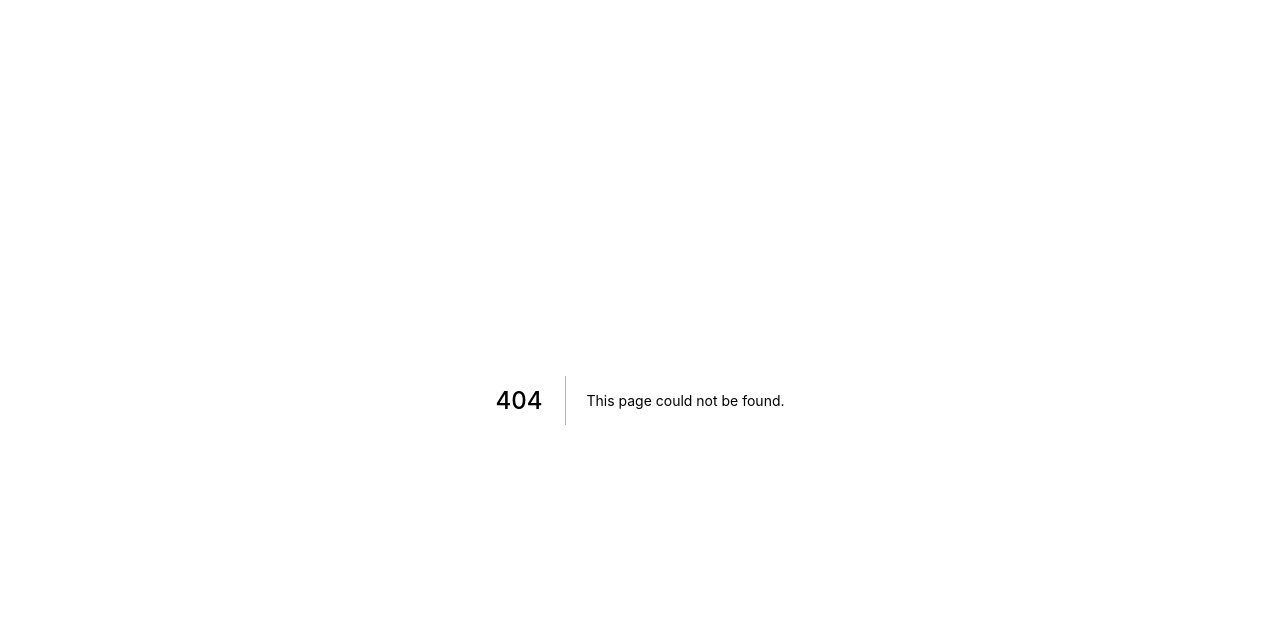
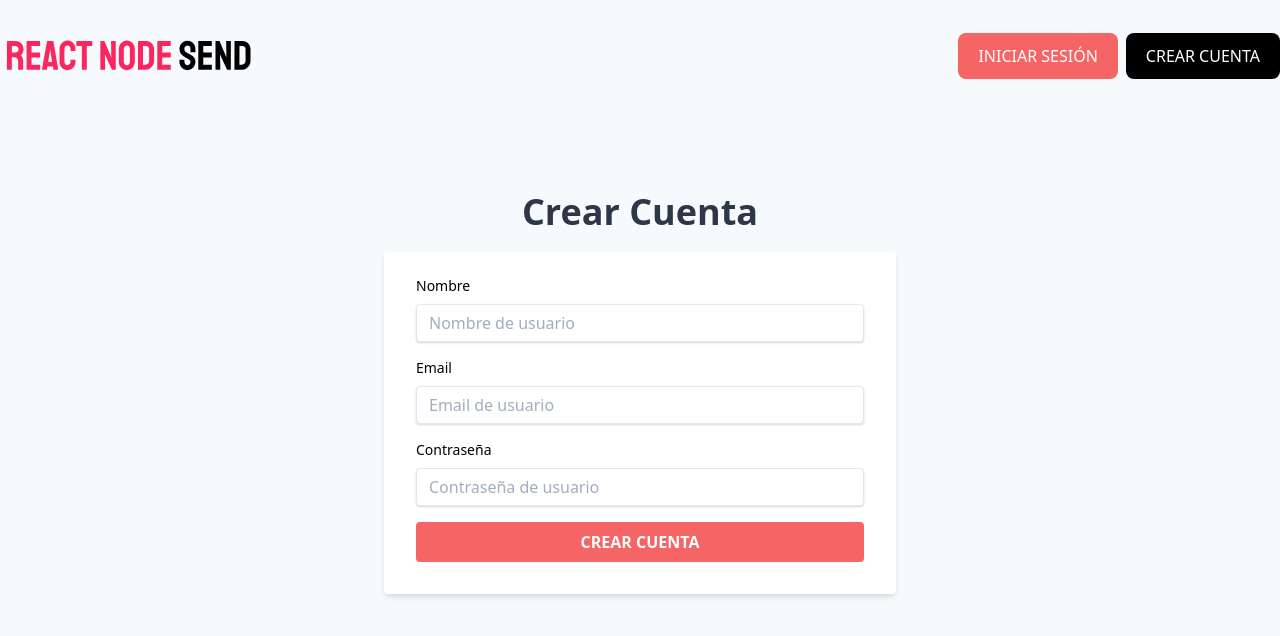
Before and after one commit to core97/node-send-client, a Next.js app: page /crear-cuenta in a window 1280 px wide. Before the commit this address had no page. Shown: the top 636 px of the page. Built offline with nearby package versions, Linux system fonts and the light colour scheme.

Commit message:
Created login and create-user pages

```diff
--- /dev/null
+++ b/components/Header.js
@@ -0,0 +1,25 @@
+import Link from 'next/link';
+
+export const Header = () => {
+  return (
+    <header className="py-8 flex flex-col md:flex-row items-center justify-between">
+      <Link href="/">
+        <a>
+          <img className="w-64 mb-8 md:mb-0" src="logo.svg" />
+        </a>
+      </Link>
+      <div>
+        <Link href="/login">
+          <a className="bg-red-500 px-5 py-3 mr-2 rounded-lg text-white uppercase">
+            Iniciar sesión
+          </a>
+        </Link>
+        <Link href="/crear-cuenta">
+          <a className="bg-black px-5 py-3 rounded-lg text-white uppercase">
+            Crear Cuenta
+          </a>
+        </Link>
+      </div>
+    </header>
+  );
+};
--- a/components/Layout.js
+++ b/components/Layout.js
@@ -1,12 +1,19 @@
 import Head from 'next/head';
+import { Header } from 'components/Header';
 
 export const Layout = ({ children }) => {
-    return(
-        <>
-        <Head>
+  return (
+    <>
+      <Head>
+        <title>Node Send</title>
+      </Head>
 
-        </Head>
-            {children}
-        </>
-    );
-}
+      <div className="bg-gray-100 min-h-screen">
+        <div className="container mx-auto">
+          <Header />
+          <main className="mt-20">{children}</main>
+        </div>
+      </div>
+    </>
+  );
+};
--- a/package.json
+++ b/package.json
@@ -13,6 +13,7 @@
     "postcss-preset-env": "^6.7.0",
     "react": "16.13.1",
     "react-dom": "16.13.1",
+    "react-hook-form": "^6.9.2",
     "tailwindcss": "^1.9.1"
   }
 }
--- a/pages/_app.js
+++ b/pages/_app.js
@@ -1,7 +1,12 @@
-import 'styles/globals.css'
+import { Layout } from 'components/Layout';
+import 'styles/globals.css';
 
 function MyApp({ Component, pageProps }) {
-  return <Component {...pageProps} />
+  return (
+    <Layout>
+      <Component {...pageProps} />
+    </Layout>
+  );
 }
 
-export default MyApp
+export default MyApp;
--- /dev/null
+++ b/pages/crear-cuenta.js
@@ -0,0 +1,117 @@
+import { useForm } from 'react-hook-form';
+
+export default function CrearCuenta() {
+  const { register, handleSubmit, errors } = useForm();
+
+  const onSubmit = (data, e) => {
+    console.log(data);
+  };
+
+  return (
+    <div className="md:w-4/5 xl:w-3/5 mx-auto mb-32">
+      <h2 className="text-4xl font-sans font-bold text-gray-800 text-center my-4">
+        Crear Cuenta
+      </h2>
+
+      <div className="flex justify-center mt-5">
+        <div className="w-full max-w-lg">
+          <form
+            onSubmit={handleSubmit(onSubmit)}
+            className="bg-white rounded shadow-md px-8 pt-6 pb-8 mb-4"
+          >
+            <div className="mb-4">
+              <label className="block text-black text-sm mb-2" htmlFor="name">
+                Nombre
+              </label>
+              <input
+                className="shadow appeareance-none border rounded w-full py-2 px-3 text-gray-700 leading-tight focus:outline-none focus:shadow-outline"
+                type="text"
+                id="name"
+                name="name"
+                placeholder="Nombre de usuario"
+                ref={register({
+                  required: {
+                    value: true,
+                    message: 'Este campo es obligatorio',
+                  },
+                })}
+              />
+              <div className="my-4">
+                {errors.name && (
+                  <span className="text-red-700">{errors.name.message}</span>
+                )}
+              </div>
+            </div>
+
+            <div className="mb-4">
+              <label className="block text-black text-sm mb-2" htmlFor="email">
+                Email
+              </label>
+              <input
+                className="shadow appeareance-none border rounded w-full py-2 px-3 text-gray-700 leading-tight focus:outline-none focus:shadow-outline"
+                type="text"
+                id="email"
+                name="email"
+                placeholder="Email de usuario"
+                ref={register({
+                  required: {
+                    value: true,
+                    message: 'Este campo es obligatorio',
+                  },
+                  pattern: {
+                    value: /(?:[a-z0-9!#$%&'*+/=?^_`{|}~-]+(?:\.[a-z0-9!#$%&'*+/=?^_`{|}~-]+)*|"(?:[\x01-\x08\x0b\x0c\x0e-\x1f\x21\x23-\x5b\x5d-\x7f]|\\[\x01-\x09\x0b\x0c\x0e-\x7f])*")@(?:(?:[a-z0-9](?:[a-z0-9-]*[a-z0-9])?\.)+[a-z0-9](?:[a-z0-9-]*[a-z0-9])?|\[(?:(?:(2(5[0-5]|[0-4][0-9])|1[0-9][0-9]|[1-9]?[0-9]))\.){3}(?:(2(5[0-5]|[0-4][0-9])|1[0-9][0-9]|[1-9]?[0-9])|[a-z0-9-]*[a-z0-9]:(?:[\x01-\x08\x0b\x0c\x0e-\x1f\x21-\x5a\x53-\x7f]|\\[\x01-\x09\x0b\x0c\x0e-\x7f])+)\])/,
+                    message: 'Introduce un email válido',
+                  },
+                })}
+              />
+              <div className="my-4">
+                {errors.email && (
+                  <span className="text-red-700">{errors.email.message}</span>
+                )}
+              </div>
+            </div>
+
+            <div className="mb-4">
+              <label
+                className="block text-black text-sm mb-2"
+                htmlFor="password"
+              >
+                Contraseña
+              </label>
+              <input
+                className="shadow appeareance-none border rounded w-full py-2 px-3 text-gray-700 leading-tight focus:outline-none focus:shadow-outline"
+                type="password"
+                id="password"
+                name="password"
+                placeholder="Contraseña de usuario"
+                ref={register({
+                  required: {
+                    value: true,
+                    message: 'Este campo es obligatorio',
+                  },
+                  minLength: {
+                    value: 6,
+                    message: 'La contraseña debe tener al menos 6 carácteres',
+                  },
+                })}
+              />
+              <div className="my-4">
+                {errors.password && (
+                  <span className="text-red-700">
+                    {errors.password.message}
+                  </span>
+                )}
+              </div>
+            </div>
+
+            <input
+              className="bg-red-500 hover:cursor-pointer w-full p-2 rounded text-white uppercase font-bold"
+              type="submit"
+              value="Crear Cuenta"
+            />
+          </form>
+        </div>
+      </div>
+    </div>
+  );
+}
--- a/pages/index.js
+++ b/pages/index.js
@@ -1,7 +1,5 @@
 export default function Home() {
   return (
-    <div>
       <h1>Hello</h1>
-    </div>
   )
 }
--- /dev/null
+++ b/pages/login.js
@@ -0,0 +1,89 @@
+import { useForm } from 'react-hook-form';
+
+export default function Login() {
+  const { register, handleSubmit, errors } = useForm();
+
+  const onSubmit = (data, e) => {
+    console.log(data);
+  };
+
+  return (
+    <div className="md:w-4/5 xl:w-3/5 mx-auto mb-32">
+      <h2 className="text-4xl font-sans font-bold text-gray-800 text-center my-4">
+        Iniciar Sesión
+      </h2>
+
+      <div className="flex justify-center mt-5">
+        <div className="w-full max-w-lg">
+          <form
+            onSubmit={handleSubmit(onSubmit)}
+            className="bg-white rounded shadow-md px-8 pt-6 pb-8 mb-4"
+          >
+            <div className="mb-4">
+              <label className="block text-black text-sm mb-2" htmlFor="email">
+                Email
+              </label>
+              <input
+                className="shadow appeareance-none border rounded w-full py-2 px-3 text-gray-700 leading-tight focus:outline-none focus:shadow-outline"
+                type="text"
+                id="email"
+                name="email"
+                placeholder="Email de usuario"
+                ref={register({
+                  required: {
+                    value: true,
+                    message: 'Este campo es obligatorio',
+                  },
+                  pattern: {
+                    value: /(?:[a-z0-9!#$%&'*+/=?^_`{|}~-]+(?:\.[a-z0-9!#$%&'*+/=?^_`{|}~-]+)*|"(?:[\x01-\x08\x0b\x0c\x0e-\x1f\x21\x23-\x5b\x5d-\x7f]|\\[\x01-\x09\x0b\x0c\x0e-\x7f])*")@(?:(?:[a-z0-9](?:[a-z0-9-]*[a-z0-9])?\.)+[a-z0-9](?:[a-z0-9-]*[a-z0-9])?|\[(?:(?:(2(5[0-5]|[0-4][0-9])|1[0-9][0-9]|[1-9]?[0-9]))\.){3}(?:(2(5[0-5]|[0-4][0-9])|1[0-9][0-9]|[1-9]?[0-9])|[a-z0-9-]*[a-z0-9]:(?:[\x01-\x08\x0b\x0c\x0e-\x1f\x21-\x5a\x53-\x7f]|\\[\x01-\x09\x0b\x0c\x0e-\x7f])+)\])/,
+                    message: 'Introduce un email válido',
+                  },
+                })}
+              />
+              <div className="my-4">
+                {errors.email && (
+                  <span className="text-red-700">{errors.email.message}</span>
+                )}
+              </div>
+            </div>
+
+            <div className="mb-4">
+              <label
+                className="block text-black text-sm mb-2"
+                htmlFor="password"
+              >
+                Contraseña
+              </label>
+              <input
+                className="shadow appeareance-none border rounded w-full py-2 px-3 text-gray-700 leading-tight focus:outline-none focus:shadow-outline"
+                type="password"
+                id="password"
+                name="password"
+                placeholder="Contraseña de usuario"
+                ref={register({
+                  required: {
+                    value: true,
+                    message: 'Este campo es obligatorio',
+                  },
+                })}
+              />
+              <div className="my-4">
+                {errors.password && (
+                  <span className="text-red-700">
+                    {errors.password.message}
+                  </span>
+                )}
+              </div>
+            </div>
+
+            <input
+              className="bg-red-500 hover:cursor-pointer w-full p-2 rounded text-white uppercase font-bold"
+              type="submit"
+              value="Entrar"
+            />
+          </form>
+        </div>
+      </div>
+    </div>
+  );
+}
--- a/tailwind.config.js
+++ b/tailwind.config.js
@@ -9,6 +9,8 @@ module.exports = {
     theme: {
         extend: {}
     },
-    variants: {},
+    variants: {
+        cursor: ['responsive', 'hover', 'focus'],
+    },
     plugins: []
 }
```
Also changed, not shown: .prettierrc.json (added), public/logo.svg (added), 1 other file (tests, documents, lock files or other folders).
